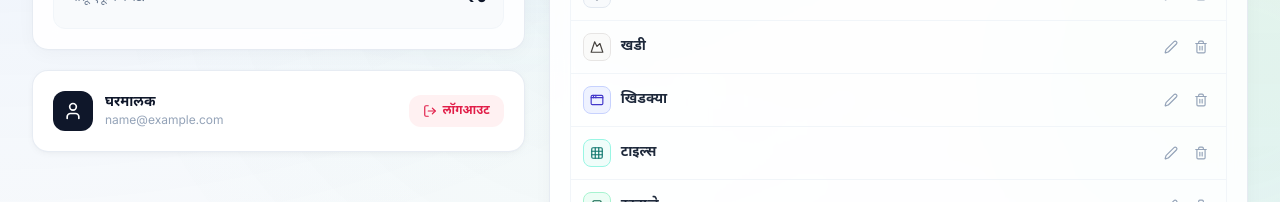
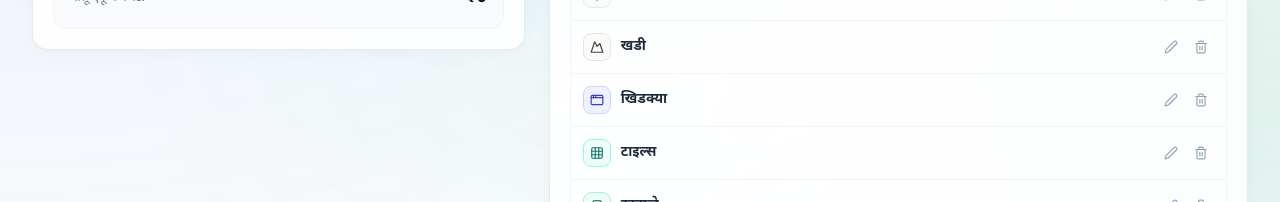
Before and after one commit to abhangshiv10-dev/TEST, a React (Vite) app: page /settings in a window 1280 px wide. Shown: the part 286-488 px from the top of the page. Built offline with nearby package versions, Linux system fonts and the light colour scheme; no server answers; the database is empty; sample sign-in values are in the browser's storage.

Commit message:
Remove profile and logout card from Settings page

```diff
--- a/src/pages/Settings.jsx
+++ b/src/pages/Settings.jsx
@@ -1,5 +1,4 @@
 import React, { useState } from 'react';
-import { useNavigate } from 'react-router-dom';
 import {
   IndianRupee,
   Layers,
@@ -8,8 +7,6 @@ import {
   Trash2,
   Check,
   X,
-  User,
-  LogOut,
   Sparkles,
   Loader2,
   Shield,
@@ -22,7 +19,7 @@ import { formatINR } from '../utils/marathiCurrency';
 import { getCategoryIconMeta } from '../utils/categoryIcons';
 
 export default function Settings() {
-  const { user, signOut } = useAuth();
+  const { user } = useAuth();
   const {
     summary,
     categories,
@@ -31,7 +28,6 @@ export default function Settings() {
     updateCategory,
     deleteCategory
   } = useBudget();
-  const navigate = useNavigate();
 
   // Budget editing state
   const [isEditingBudget, setIsEditingBudget] = useState(false);
@@ -167,24 +163,6 @@ export default function Settings() {
     }
   };
 
-  const handleLogout = async () => {
-    const res = await Swal.fire({
-      title: 'लॉगआउट करायचे आहे?',
-      text: 'तुम्ही पुन्हा कधीही लॉगिन करू शकता.',
-      icon: 'question',
-      showCancelButton: true,
-      confirmButtonColor: '#0f172a',
-      cancelButtonColor: '#94a3b8',
-      confirmButtonText: 'लॉगआउट',
-      cancelButtonText: 'रद्द करा'
-    });
-
-    if (res.isConfirmed) {
-      await signOut();
-      navigate('/login');
-    }
-  };
-
   return (
     <div className="space-y-6 pb-20 sm:pb-8 animate-in fade-in duration-200">
       {/* Header */}
@@ -276,33 +254,6 @@ export default function Settings() {
                 </span>
               </div>
             )}
-          </div>
-
-          {/* 2. User Profile & Logout */}
-          <div className="bg-white rounded-2xl border border-slate-200/80 p-5 shadow-card space-y-4">
-            <div className="flex items-center justify-between">
-              <div className="flex items-center gap-3">
-                <div className="w-10 h-10 rounded-xl bg-slate-900 text-white flex items-center justify-center font-bold text-sm shadow-xs">
-                  {user?.user_metadata?.full_name ? user.user_metadata.full_name[0].toUpperCase() : <User className="w-5 h-5" />}
-                </div>
-                <div>
-                  <div className="text-sm font-bold text-slate-900">
-                    {user?.user_metadata?.full_name || 'घरमालक'}
-                  </div>
-                  <div className="text-xs text-slate-400">
-                    {user?.email || 'demo@gharbhandkam.com'}
-                  </div>
-                </div>
-              </div>
-
-              <button
-                onClick={handleLogout}
-                className="inline-flex items-center gap-1.5 px-3.5 py-2 text-xs font-semibold text-rose-600 bg-rose-50 hover:bg-rose-100 rounded-xl transition-colors"
-              >
-                <LogOut className="w-3.5 h-3.5" />
-                <span>लॉगआउट</span>
-              </button>
-            </div>
           </div>
         </div>
 
```
